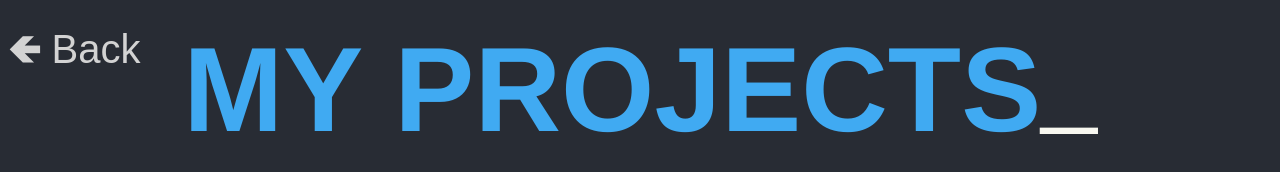
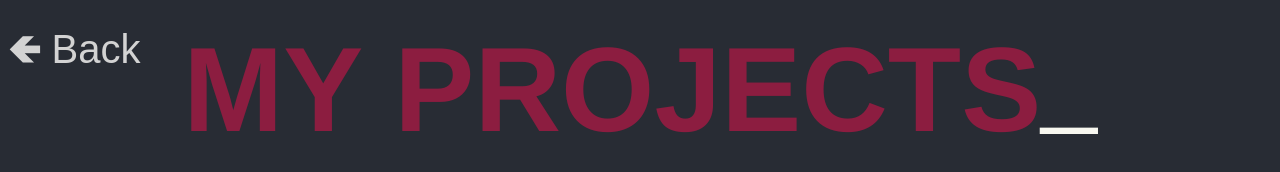
Before and after one commit to asusoda/SoDA-Bootcamp, a website: page projects.html in a window 1280 px wide. Drawn offline with Linux system fonts and the light colour scheme.

Commit message:
Make projects title red

```diff
--- a/projects.css
+++ b/projects.css
@@ -1,3 +1,7 @@
+#intro_page_title {
+  color: #8C1D40;
+}
+
 #back_button {
   position: fixed;
   top: 5;
```
